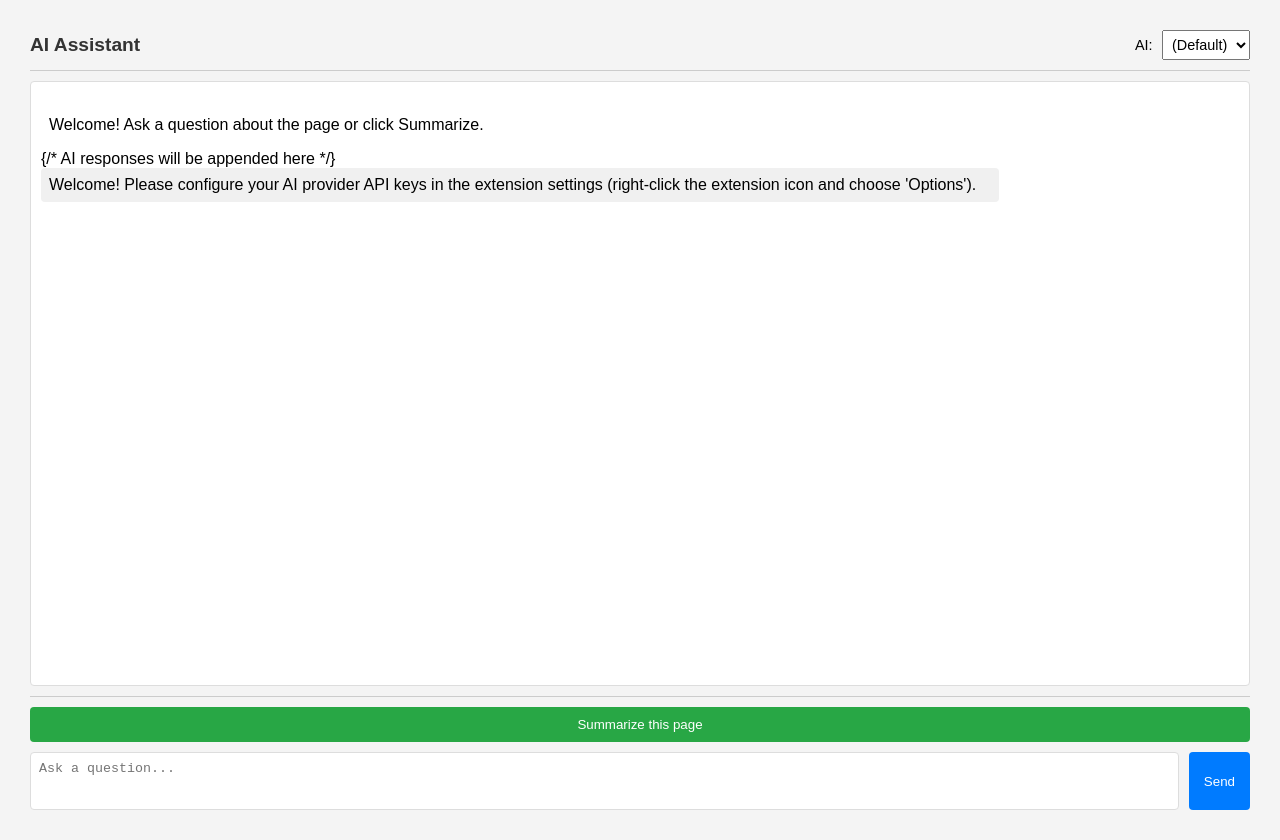
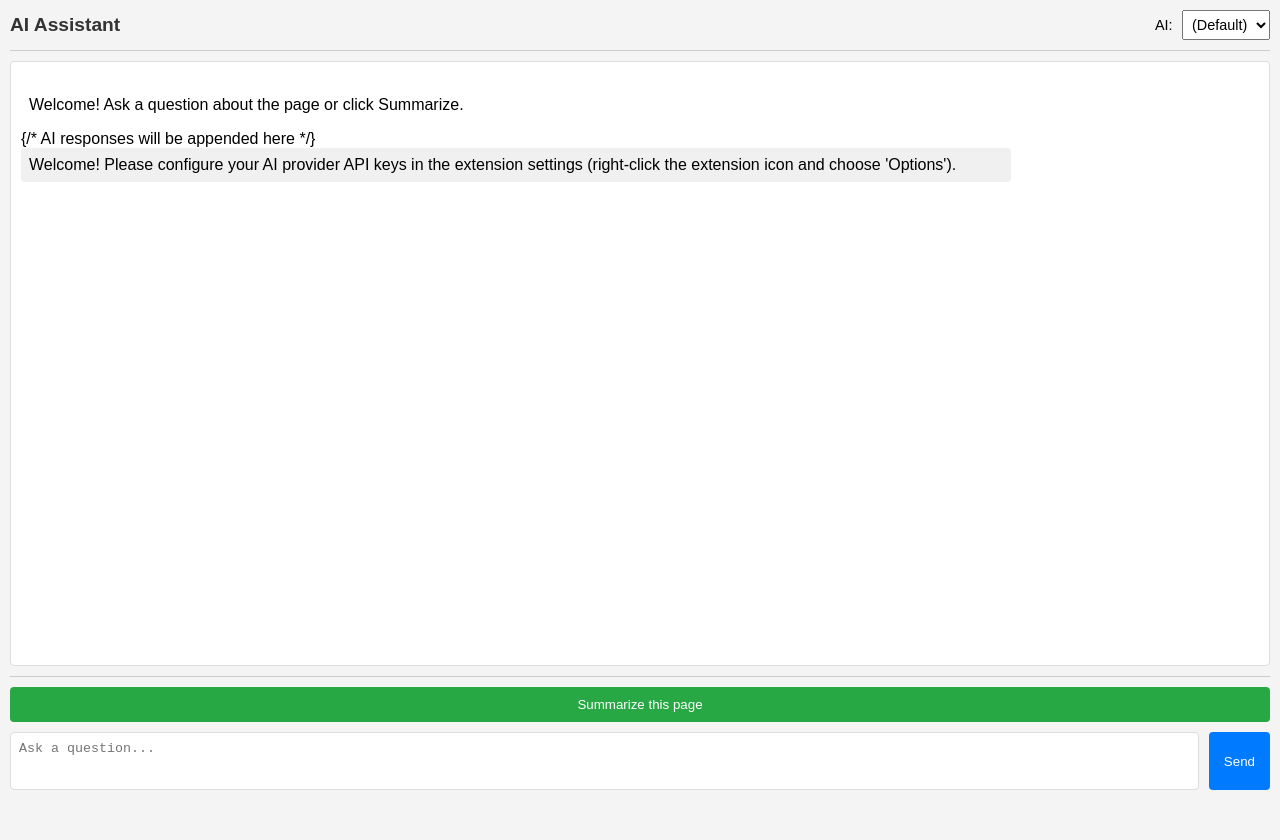
Before and after one commit to elmhuangyu/summary-extension, a browser extension: page html/sidepanel.html in a window 1280 px wide. After the commit the page ends 800 px from the top, so only its background shows below. Drawn offline with Linux system fonts and the light colour scheme.

Commit message:
Fix: Resolve unwanted scrollbar in sidepanel using CSS Grid
The sidepanel previously used `height: 100vh` and flexbox, which,
in combination with padding, caused an unwanted scrollbar on the
main container.

This commit refactors the sidepanel layout to use CSS Grid:
- `html` and `body` tags are set to `height: 100%` with `body margin: 0`
  to ensure the body correctly fills the viewport.
- `.sidepanel-container` is changed to `display: grid` with
  `grid-template-rows: auto 1fr auto` (for header, content, footer).
  Its height is set to `100%` to fill the modified body.
- `#responseArea` (the content area) now uses `min-height: 0` to
  ensure correct scrolling behavior within the grid row, which is
  set to `1fr` to take up remaining space.
- The `overflow-y: auto` on `#responseArea` now correctly manages
  scrolling for its content only.

This ensures that the header and footer remain fixed, and only the
content area scrolls when its content exceeds the available space,
eliminating the scrollbar on the main sidepanel container.

```diff
--- a/css/style.css
+++ b/css/style.css
@@ -1,7 +1,12 @@
+html {
+    height: 100%;
+}
+
 body {
     font-family: sans-serif;
-    margin: 20px;
+    margin: 0; /* MODIFIED - was 20px */
     background-color: #f4f4f4;
+    height: 100%; /* ADDED/MODIFIED */
 }
 
 h1, h2 {
@@ -47,9 +52,9 @@ h1, h2 {
 
 /* Side Panel Specific Styles */
 .sidepanel-container {
-    display: flex;
-    flex-direction: column;
-    height: 100vh; /* Full height of the side panel */
+    display: grid;
+    grid-template-rows: auto 1fr auto; /* Header, main content (responseArea), footer */
+    height: 100%; /* MODIFIED - was 100vh */
     padding: 10px;
     box-sizing: border-box;
 }
@@ -79,13 +84,13 @@ h1, h2 {
 }
 
 #responseArea {
-    flex-grow: 1; /* Takes up available space */
-    overflow-y: auto; /* Scrollable */
+    overflow-y: auto; /* Scrollable - ensure this remains */
     padding: 10px;
     background-color: #fff;
     border: 1px solid #ddd;
     border-radius: 4px;
     margin-bottom: 10px;
+    min-height: 0; /* ADDED */
 }
 
 #responseArea .user-message, #responseArea .ai-message, #responseArea .error-message, .welcome-message {
```
